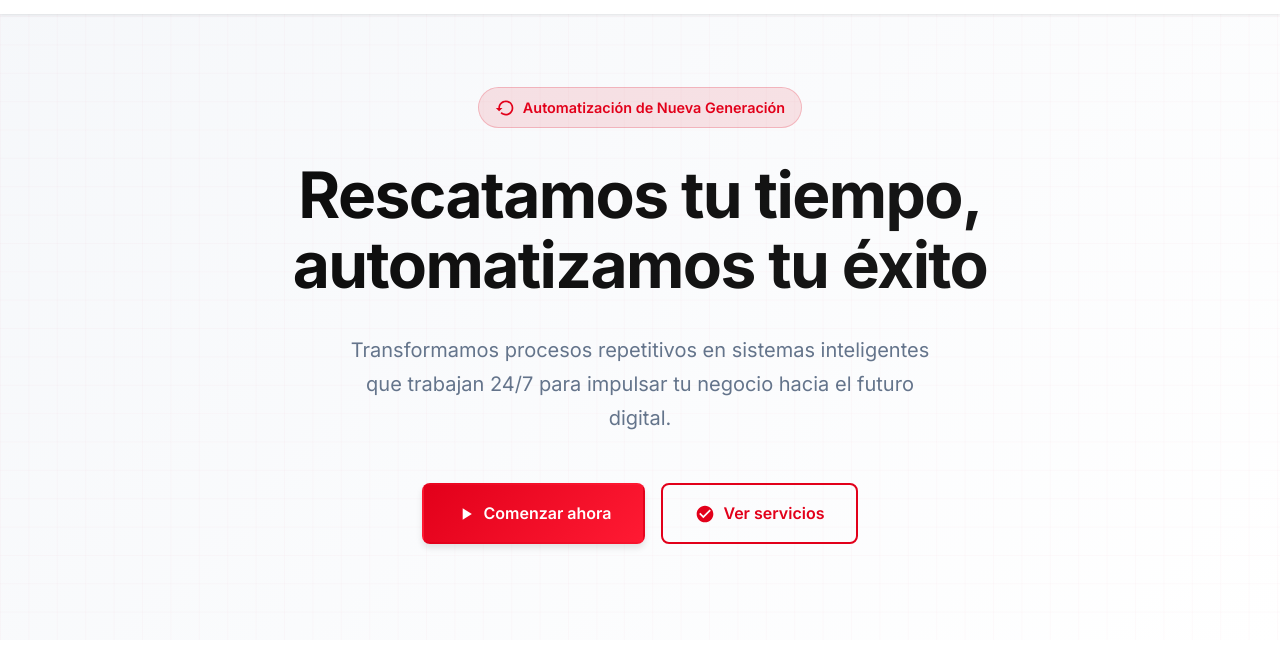
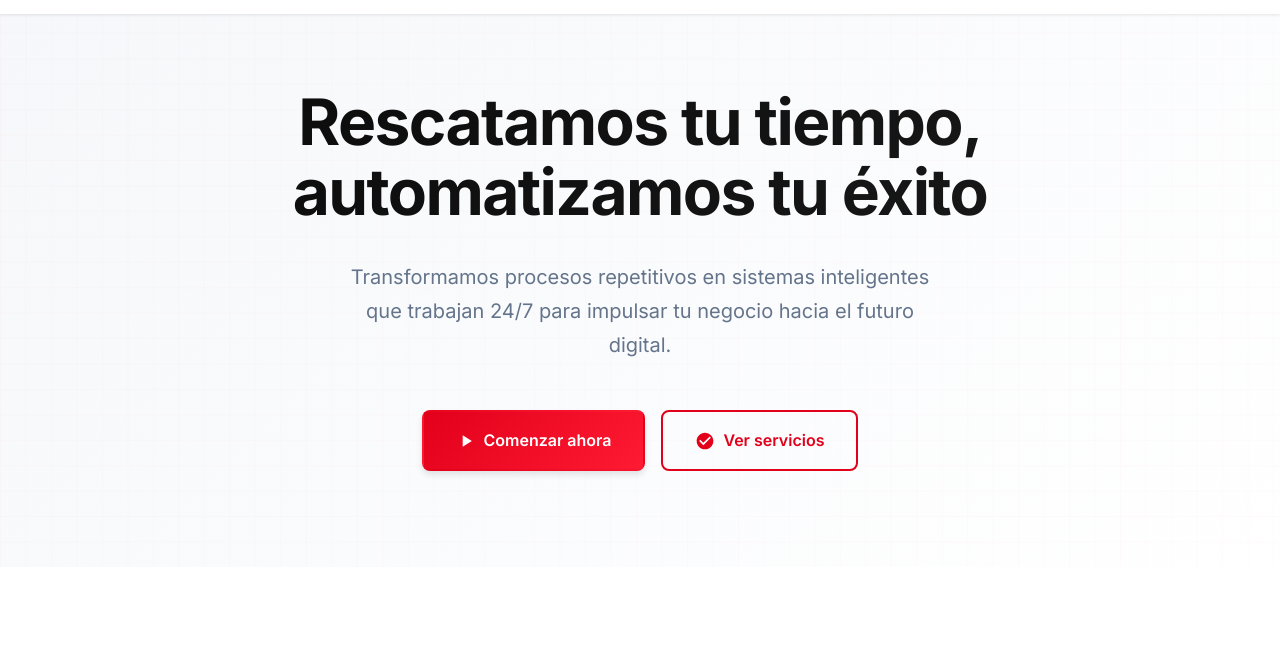
Before and after one commit to fluiwork/agencia, a plain HTML site: page index.html in a window 1280 px wide. Shown: the part 69-729 px from the top of the page. Drawn offline with Linux system fonts and the light colour scheme.

Commit message:
Update index.html

```diff
--- a/index.html
+++ b/index.html
@@ -999,12 +999,7 @@
   <section id="inicio" class="hero">
     <div class="container">
       <div class="hero-content">
-        <div class="hero-badge">
-          <svg class="icon-sm" fill="currentColor" viewBox="0 0 24 24">
-            <path d="M13 3c-4.97 0-9 4.03-9 9H1l3.89 3.89.07.14L9 12H6c0-3.87 3.13-7 7-7s7 3.13 7 7-3.13 7-7 7c-1.93 0-3.68-.79-4.94-2.06l-1.42 1.42C8.27 19.99 10.51 21 13 21c4.97 0 9-4.03 9-9s-4.03-9-9-9z"/>
-          </svg>
-          Automatización de Nueva Generación
-        </div>
+
 
         <h1 class="hero-title">Rescatamos tu tiempo, automatizamos tu éxito</h1>
 
```
